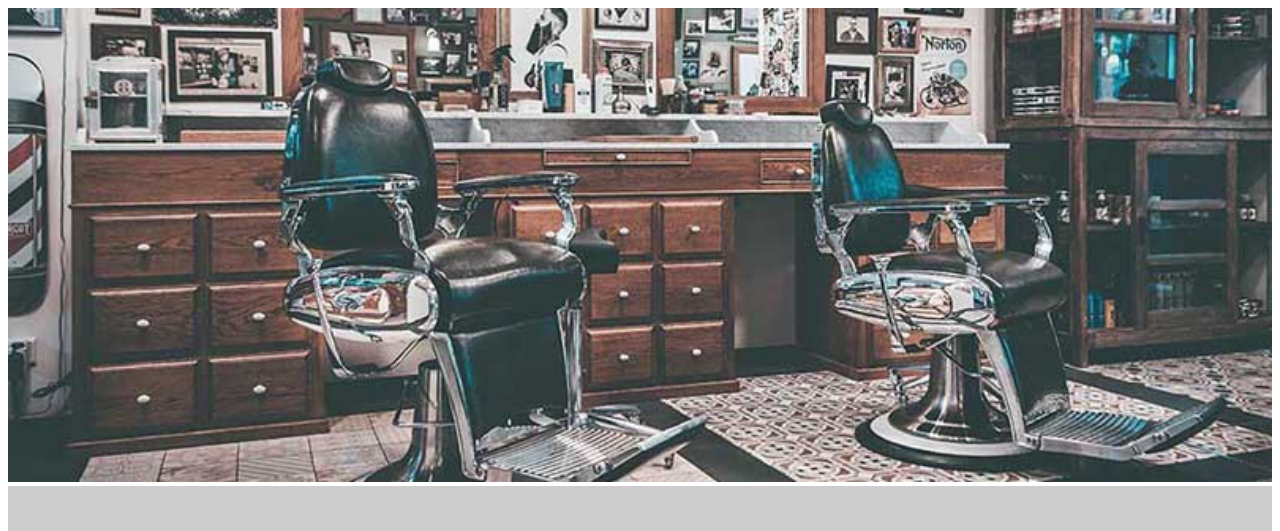
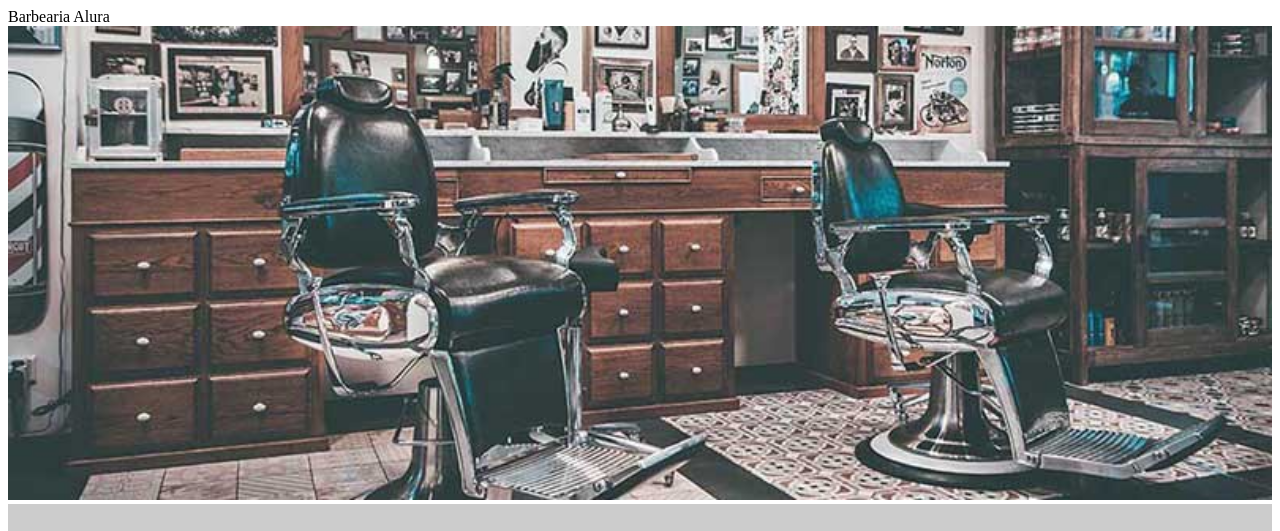
Before and after one commit to nathielepalavecini/BarbeariaAlura, a plain HTML site: page index.html in a window 1280 px wide. Shown: the top 531 px of the page. Drawn offline with Linux system fonts and the light colour scheme.

Commit message:
atualizando

```diff
--- a/index.html
+++ b/index.html
@@ -7,7 +7,9 @@
     </head>
 
     <body>
-
+        <head>
+            Barbearia Alura
+        </head>
         <img id="banner" src="banner.jpg">
         <div class="principal">
         <h1>Sobre a Barbearia Alura</h1>
```
